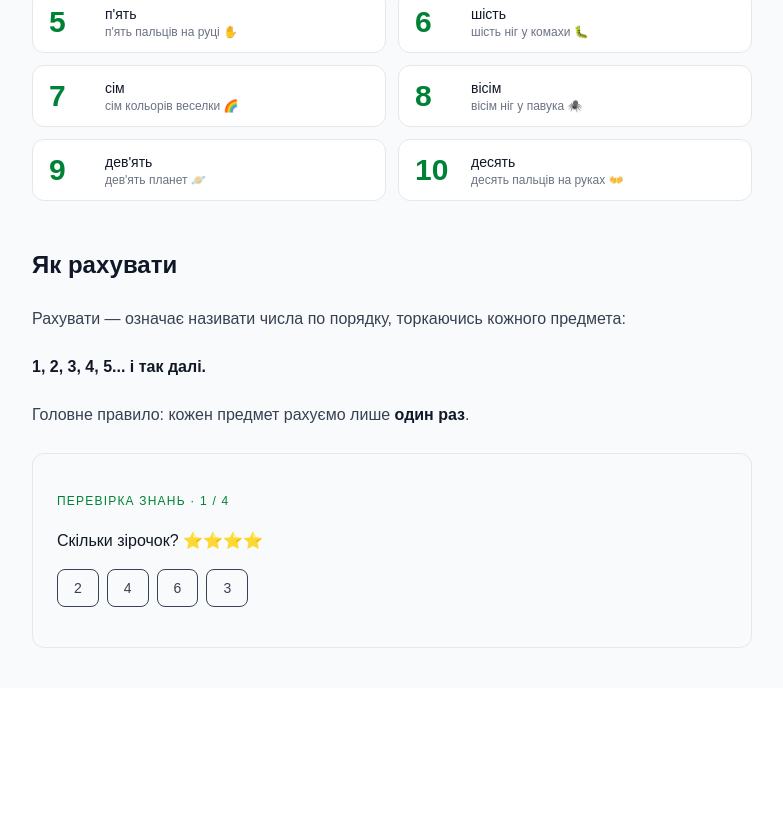
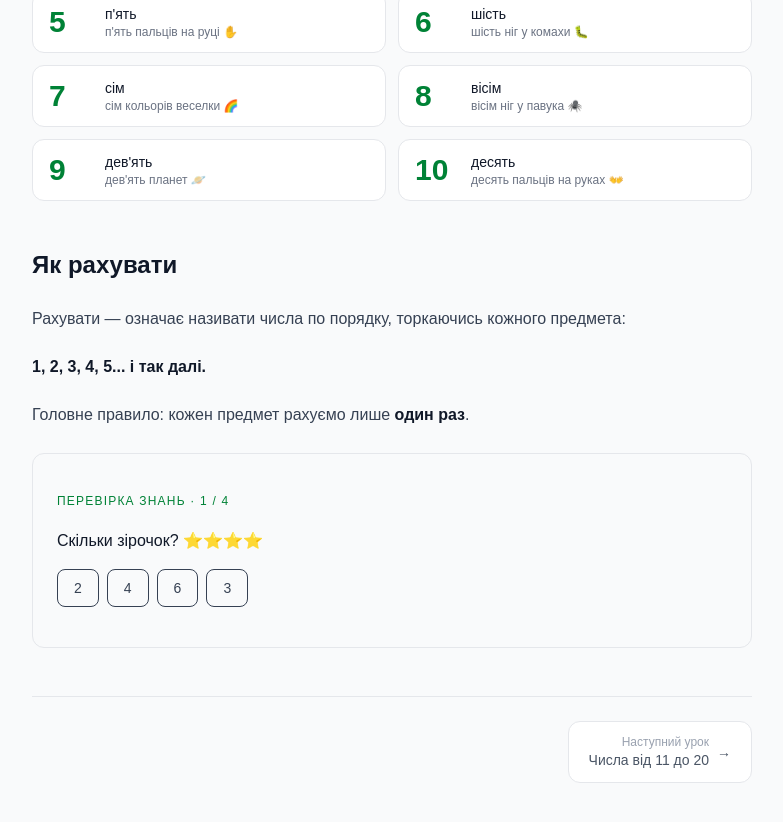
Before and after one commit to light-pro-grammer/academia, a Next.js app: page /learn/math/1-numbers/01-counting-1-10 in a window 1280 px wide. Shown: the part 578-1400 px from the top of the page, without its empty margins (248-1031 px from the left). Before the commit the page ends 1266 px from the top, so only its background shows below. Built offline with nearby package versions, Linux system fonts and the light colour scheme.

Commit message:
навігація між уроками

```diff
--- a/src/app/learn/[subject]/[chapter]/[lesson]/page.tsx
+++ b/src/app/learn/[subject]/[chapter]/[lesson]/page.tsx
@@ -1,5 +1,20 @@
 import { notFound } from "next/navigation";
 import LessonLayout from "@/components/lessons/LessonLayout";
+
+const curriculum: Record<string, Record<string, {
+  subject: string;
+  lessons: { id: string; title: string }[];
+}>> = {
+  math: {
+    "1-numbers": {
+      subject: "Математика",
+      lessons: [
+        { id: "01-counting-1-10", title: "Числа від 1 до 10" },
+        { id: "02-counting-11-20", title: "Числа від 11 до 20" },
+      ],
+    },
+  },
+};
 
 interface Props {
   params: Promise<{
@@ -12,13 +27,23 @@ interface Props {
 export default async function LessonPage({ params }: Props) {
   const { subject, chapter, lesson } = await params;
 
+  const chapterData = curriculum[subject]?.[chapter];
+  if (!chapterData) notFound();
+
+  const lessons = chapterData.lessons;
+  const currentIndex = lessons.findIndex((l) => l.id === lesson);
+  if (currentIndex === -1) notFound();
+
+  const prev = lessons[currentIndex - 1];
+  const next = lessons[currentIndex + 1];
+
+  const base = `/learn/${subject}/${chapter}`;
+
   let LessonContent: React.ComponentType;
   let meta: { title: string; subject: string; chapter: string };
 
   try {
-    const mod = await import(
-      `@/content/${subject}/${chapter}/${lesson}.mdx`
-    );
+    const mod = await import(`@/content/${subject}/${chapter}/${lesson}.mdx`);
     LessonContent = mod.default;
     meta = mod.meta;
   } catch {
@@ -30,6 +55,8 @@ export default async function LessonPage({ params }: Props) {
       subject={meta!.subject}
       chapter={meta!.chapter}
       title={meta!.title}
+      prev={prev ? { title: prev.title, href: `${base}/${prev.id}` } : undefined}
+      next={next ? { title: next.title, href: `${base}/${next.id}` } : undefined}
     >
       {LessonContent && <LessonContent />}
     </LessonLayout>
--- a/src/components/lessons/LessonLayout.tsx
+++ b/src/components/lessons/LessonLayout.tsx
@@ -1,29 +1,65 @@
 import Link from "next/link";
+
+interface LessonNav {
+  title: string;
+  href: string;
+}
 
 interface Props {
   subject: string;
   chapter: string;
   title: string;
+  prev?: LessonNav;
+  next?: LessonNav;
   children: React.ReactNode;
 }
 
-export default function LessonLayout({ subject, chapter, title, children }: Props) {
+export default function LessonLayout({ subject, chapter, title, prev, next, children }: Props) {
   return (
     <div className="min-h-screen bg-gray-50">
       <header className="border-b border-gray-200 bg-white px-6 py-4">
         <nav className="max-w-3xl mx-auto flex items-center gap-2 text-sm text-gray-400">
           <Link href="/" className="hover:text-gray-700">Академія</Link>
           <span>›</span>
-          <span className="text-gray-600">{subject}</span>
+          <Link href={`/learn/${subject.toLowerCase()}`} className="hover:text-gray-700">{subject}</Link>
           <span>›</span>
           <span className="text-gray-600">{chapter}</span>
         </nav>
       </header>
+
       <main className="max-w-3xl mx-auto px-6 py-10">
         <h1 className="text-3xl font-semibold text-gray-900 mb-1">{title}</h1>
         <div className="prose prose-gray max-w-none mt-6">
           {children}
         </div>
+
+        <div className="mt-12 pt-6 border-t border-gray-200 flex items-center justify-between gap-4">
+          {prev ? (
+            <Link
+              href={prev.href}
+              className="flex items-center gap-2 rounded-xl border border-gray-200 bg-white px-5 py-3 text-sm text-gray-600 hover:border-green-400 hover:text-green-700 transition-all"
+            >
+              <span>←</span>
+              <div>
+                <p className="text-xs text-gray-400">Попередній урок</p>
+                <p className="font-medium">{prev.title}</p>
+              </div>
+            </Link>
+          ) : <div />}
+
+          {next ? (
+            <Link
+              href={next.href}
+              className="flex items-center gap-2 rounded-xl border border-gray-200 bg-white px-5 py-3 text-sm text-gray-600 hover:border-green-400 hover:text-green-700 transition-all ml-auto"
+            >
+              <div className="text-right">
+                <p className="text-xs text-gray-400">Наступний урок</p>
+                <p className="font-medium">{next.title}</p>
+              </div>
+              <span>→</span>
+            </Link>
+          ) : <div />}
+        </div>
       </main>
     </div>
   );
```
